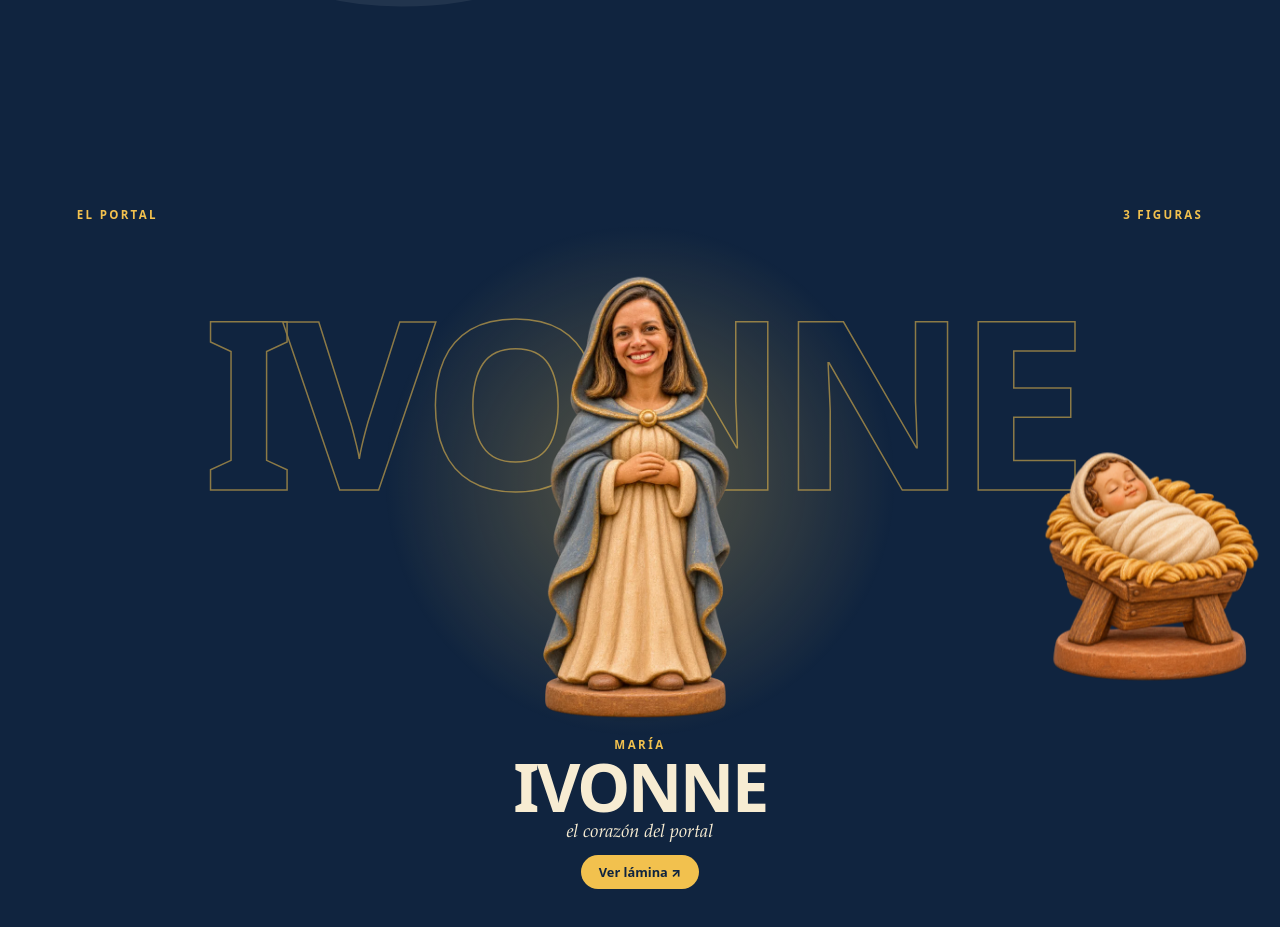
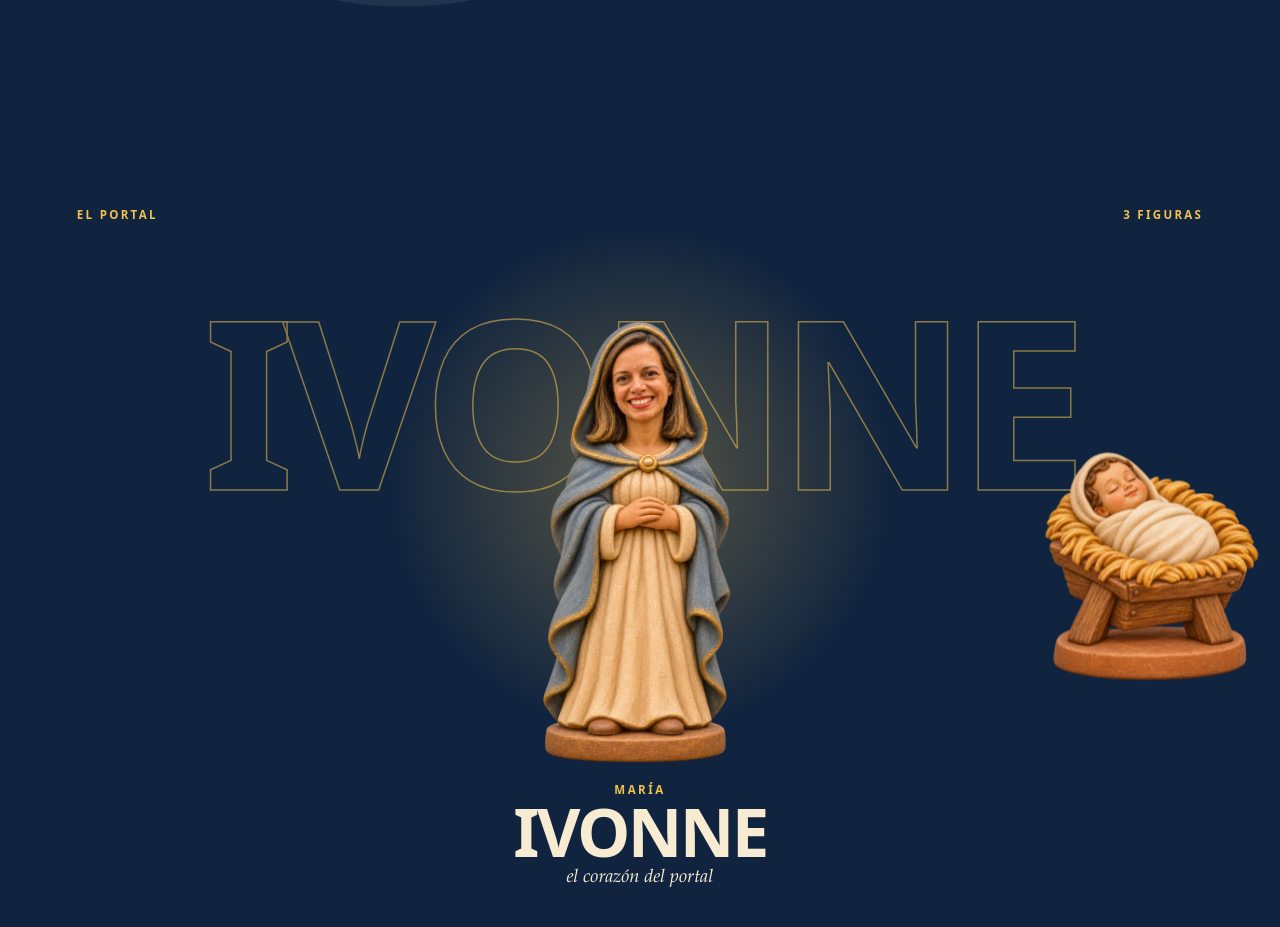
Before and after one commit to ateeducacion/belen-ate-26-27, a plain HTML site: page web/index.html in a window 1280 px wide. Shown: the part 5320-6247 px from the top of the page. Drawn offline with Linux system fonts and the light colour scheme.

Commit message:
fix: drop the sheet link from carousel cards so visitors keep scrolling

```diff
--- a/web/story.js
+++ b/web/story.js
@@ -1,4 +1,4 @@
-// Construye los capítulos del recorrido a partir de content.js. Usa `content`, `thumb` y `showPortrait` de app.js.
+// Construye los capítulos del recorrido a partir de content.js. Usa `content` y `thumb` de app.js.
 const cast = Object.fromEntries(content.people.map(person => [person.id, person]));
 
 function make(tag, className, text) {
@@ -41,8 +41,8 @@ content.chapters.forEach((chapter, index) => {
   const track = make('div', 'track');
 
   members.forEach((person, i) => {
-    const clickable = Boolean(cast[person.id]);
-    const card = make(clickable ? 'button' : 'div', 'card');
+    // Las tarjetas no son pulsables: aquí solo se desliza; las láminas se abren en «Tu lámina».
+    const card = make('div', 'card');
     card.style.setProperty('--i', i);
     const [kind, motto] = person.role.split(' · ');
     const big = make('span', 'ghost-name', person.name.split(' ')[0]);
@@ -56,19 +56,6 @@ content.chapters.forEach((chapter, index) => {
     const caption = make('span', 'cap');
     caption.append(make('small', '', kind), make('strong', '', person.name), make('em', '', motto));
     card.append(big, image, caption);
-    if (clickable) {
-      card.type = 'button';
-      caption.append(make('i', '', 'Ver lámina ↗'));
-      card.addEventListener('click', () => showPortrait(person));
-      // El carrusel se mueve con el scroll: al llegar con el teclado, lleva la página hasta esa figura.
-      card.addEventListener('focus', () => {
-        if (!card.matches(':focus-visible')) return;
-        const box = reel.getBoundingClientRect();
-        const steps = members.length - 1;
-        const hold = 50 / (steps * 65 + 100); // misma pausa inicial y final que .reel en styles.css
-        scrollTo({ top: scrollY + box.top + (hold + (i / Math.max(steps, 1)) * (1 - 2 * hold)) * (box.height - innerHeight) });
-      });
-    }
     track.append(card);
   });
 
--- a/web/styles.css
+++ b/web/styles.css
@@ -107,8 +107,7 @@ h1 span { display: block; margin-bottom: .5em; font: italic 400 clamp(1.5rem, 6v
   transform: translateX(calc(var(--pos) * var(--w) * -1)); }
 .card { --d: calc(var(--pos) - var(--i)); --d2: min(var(--d) * var(--d), 1); /* distancia al centro del carrusel */
   flex: 0 0 var(--w); min-width: 0; /* sin esto una imagen ancha (el Niño) ensancha su hueco y descoloca a las siguientes */ position: relative; display: flex; flex-direction: column; align-items: center; justify-content: flex-end; gap: 2svh; padding: 16svh 0 5svh;
-  border: 0; background: none; color: inherit; text-align: center; cursor: pointer; }
-div.card { cursor: default; }
+  text-align: center; }
 .card::before { content: ""; position: absolute; left: 50%; top: 44%; width: min(var(--w), 70svh); aspect-ratio: 1; translate: -50% -50%; border-radius: 50%; background: radial-gradient(closest-side, var(--accent), #0000); opacity: calc((1 - var(--d2)) * .32); }
 .ghost-name { position: absolute; top: 19svh; left: 50%; white-space: nowrap; font-size: min(calc(var(--w) * .46), 30svh); font-weight: 900; line-height: 1; letter-spacing: -.05em; text-transform: uppercase;
   color: transparent; -webkit-text-stroke: 1.5px var(--accent); opacity: calc((1 - var(--d2)) * .55);
@@ -119,7 +118,6 @@ div.card { cursor: default; }
 .cap small { font-size: .72rem; font-weight: 800; letter-spacing: .22em; text-transform: uppercase; color: var(--accent); }
 .cap strong { font-size: clamp(2.2rem, 10vw, 4.2rem); font-weight: 900; line-height: .95; letter-spacing: -.04em; text-transform: uppercase; }
 .cap em { font: italic 1.15rem var(--serif); }
-.cap i { margin-top: 1svh; padding: 8px 18px; border-radius: 999px; background: var(--accent); color: var(--bg); font-style: normal; font-size: .8rem; font-weight: 800; }
 .noscript { padding: 40px 6vw; text-align: center; }
 
 /* 4 · El belén: travelling panorámico */
```
